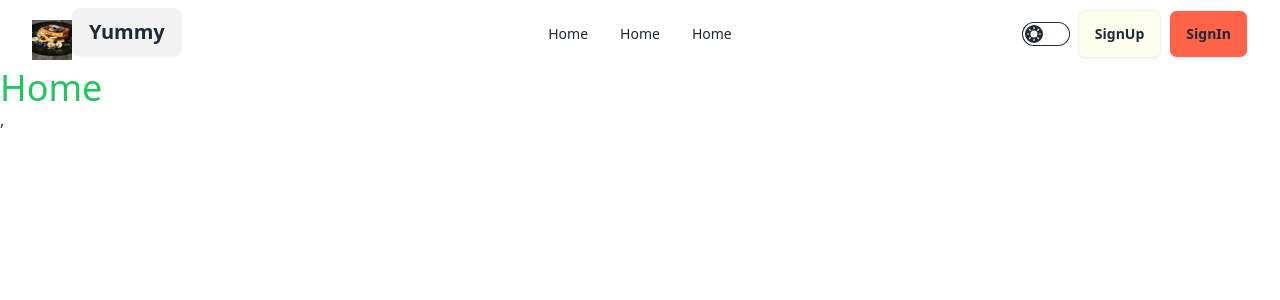
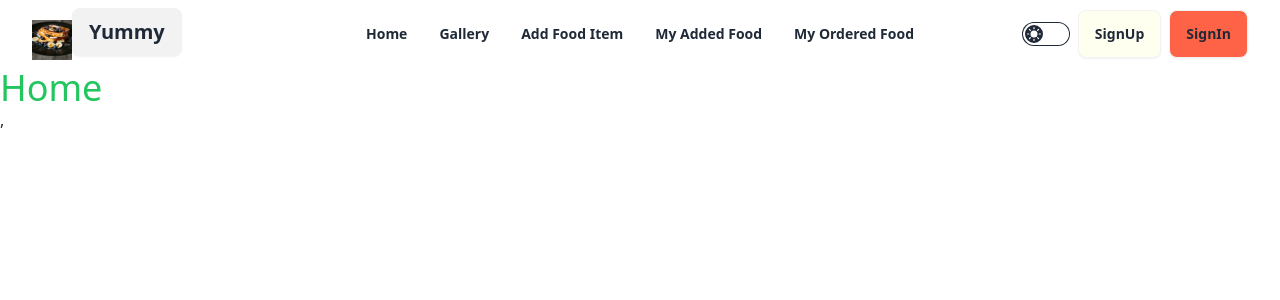
Before and after one commit to mohammad-salim-23/RestaurantClient, a React (Vite) app: page / in a window 1280 px wide. Shown: the top 300 px of the page. Built offline with nearby package versions, Linux system fonts and the light colour scheme; no server answers.

Commit message:
NavBar all route add

```diff
--- a/package.json
+++ b/package.json
@@ -15,6 +15,7 @@
     "match-sorter": "^6.3.4",
     "react": "^18.2.0",
     "react-dom": "^18.2.0",
+    "react-icons": "^5.2.1",
     "react-router-dom": "^6.23.0",
     "sort-by": "^1.2.0",
     "sweetalert2": "^11.10.8"
--- a/src/Pages/Login.jsx
+++ b/src/Pages/Login.jsx
@@ -1,7 +1,8 @@
 import { useContext } from "react";
 import Swal from 'sweetalert2'
 import { Link,useLocation,useNavigate } from "react-router-dom";
-import { AuthContext } from "./AuthProvider";
+import { AuthContext } from "../components/AuthContext/AuthProvider";
+
 
 const Login = () => {
 
--- a/src/Pages/SignUp.jsx
+++ b/src/Pages/SignUp.jsx
@@ -2,10 +2,11 @@ import { useContext, useState } from "react";
 import { FaEye, FaEyeSlash } from "react-icons/fa";
 import Swal from 'sweetalert2'
 import { Link,   useNavigate } from "react-router-dom";
+import { AuthContext } from "../components/AuthContext/AuthProvider";
 
 
 
-import { AuthContext } from "./AuthProvider";
+
 const SignUp = () => {
 
   const navigate = useNavigate();
--- a/src/components/Navbar.jsx
+++ b/src/components/Navbar.jsx
@@ -7,9 +7,13 @@ const Navbar = () => {
 
          const navLinks = (
             <>
-            <li><Link to="/">Home</Link></li>
-            <li><Link to="">Home</Link></li>
-            <li><Link to="">Home</Link></li>
+            <li ><Link to="/">Home</Link></li>
+            <li ><Link to="/gallery">Gallery</Link></li>
+            <li ><Link to="/addFood">Add Food Item</Link></li>
+            <li ><Link to="/myFood">My Added Food</Link></li>
+            <li ><Link to="/myOrderedFood">My Ordered Food</Link></li>
+
+
             </>
          )
 
@@ -69,7 +73,7 @@ const Navbar = () => {
                 </div>
                 <ul
                   tabIndex={0}
-                  className="menu menu-sm dropdown-content mt-3 z-[1] p-2 shadow bg-base-100 rounded-box w-52"
+                  className="menu menu-sm dropdown-content mt-3 z-[1] p-2 shadow bg-base-100 rounded-box w-52 font-bold"
                 >
                   {navLinks}
                 </ul>
@@ -80,7 +84,7 @@ const Navbar = () => {
               </div>
             </div>
             <div className="navbar-center hidden lg:flex">
-              <ul className="menu menu-horizontal px-1">{navLinks}</ul>
+              <ul className="menu menu-horizontal px-1 font-bold">{navLinks}</ul>
             </div>
             <div>
 
```
Also changed, not shown: src/Routes/Route.jsx (+36 -0 lines), 1 other file (tests, documents, lock files or other folders).
